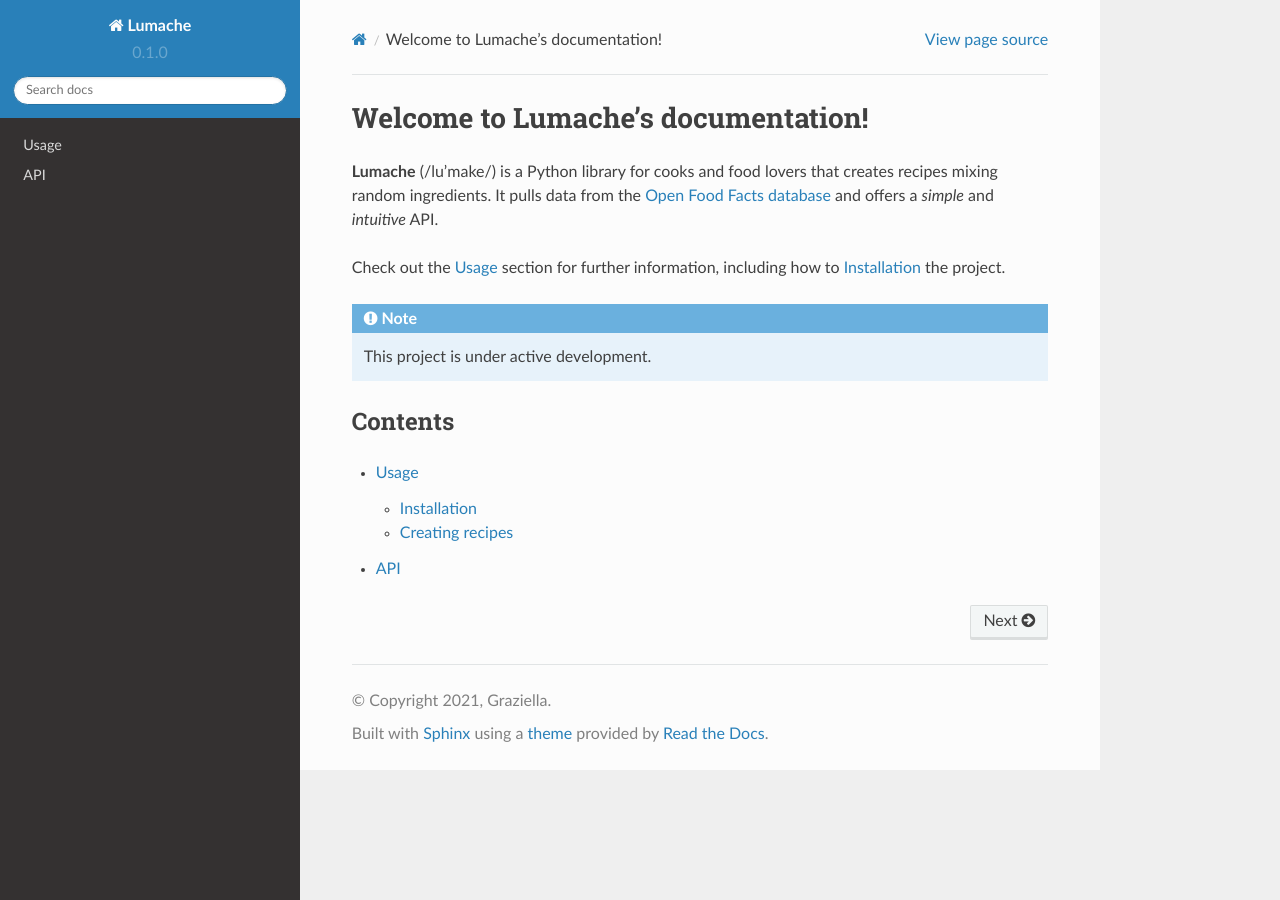
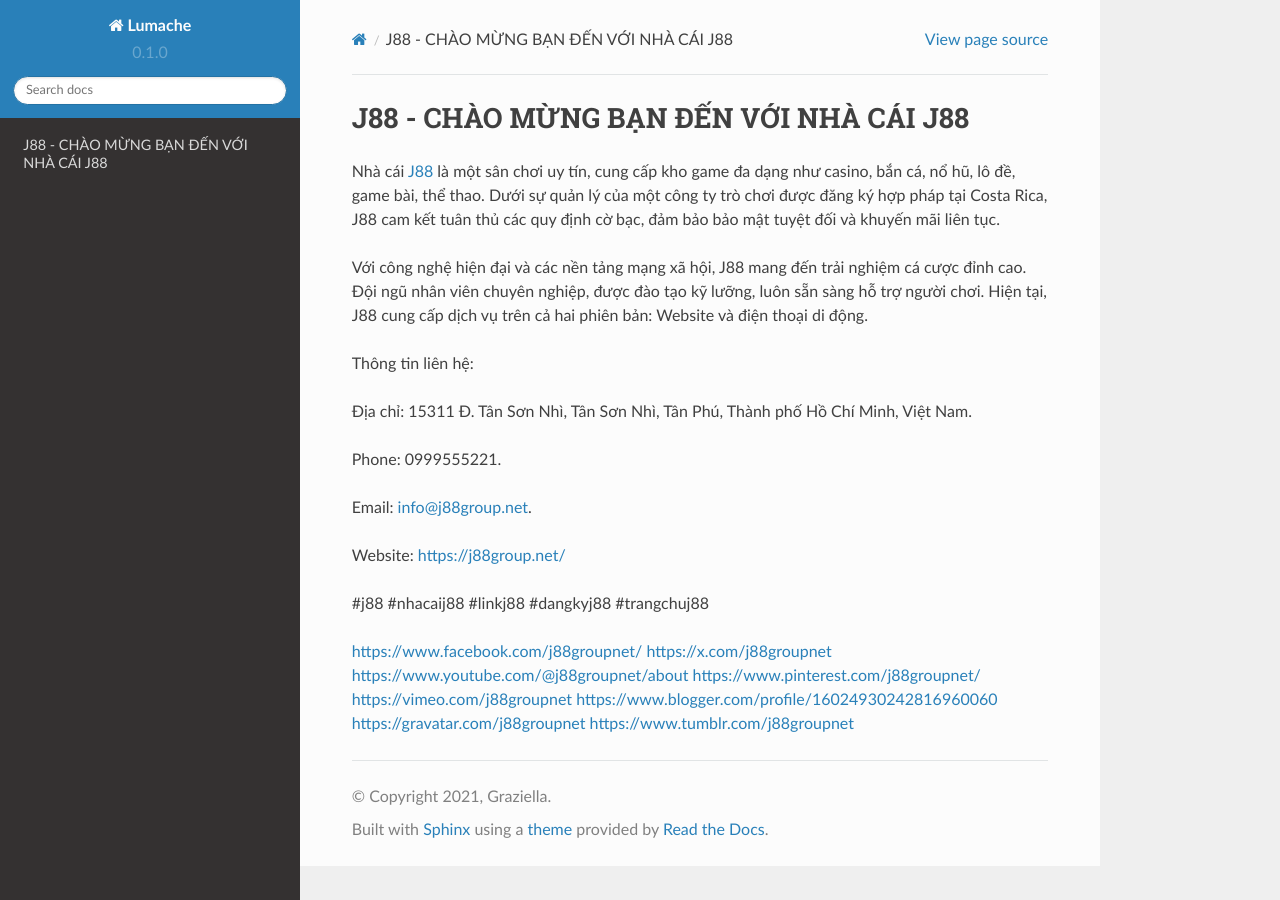
Before and after one commit to socialentity/j88groupnet, a Sphinx documentation site: the page built from docs/source/index.rst, in a window 1280 px wide. Built offline with Sphinx 7.4.7 and the Read the Docs theme 2.0.0, drawn with Linux system fonts in a browser that asks for light colours.

Commit message:
Update index.rst

```diff
--- a/docs/source/index.rst
+++ b/docs/source/index.rst
@@ -1,22 +1,27 @@
-Welcome to Lumache's documentation!
+J88 - CHÀO MỪNG BẠN ĐẾN VỚI NHÀ CÁI J88
 ===================================
 
-**Lumache** (/lu'make/) is a Python library for cooks and food lovers
-that creates recipes mixing random ingredients.
-It pulls data from the `Open Food Facts database <https://world.openfoodfacts.org/>`_
-and offers a *simple* and *intuitive* API.
+Nhà cái `J88 <https://j88group.net/>`_ là một sân chơi uy tín, cung cấp kho game đa dạng như casino, bắn cá, nổ hũ, lô đề, game bài, thể thao. Dưới sự quản lý của một công ty trò chơi được đăng ký hợp pháp tại Costa Rica, J88 cam kết tuân thủ các quy định cờ bạc, đảm bảo bảo mật tuyệt đối và khuyến mãi liên tục.
 
-Check out the :doc:`usage` section for further information, including
-how to :ref:`installation` the project.
+Với công nghệ hiện đại và các nền tảng mạng xã hội, J88 mang đến trải nghiệm cá cược đỉnh cao. Đội ngũ nhân viên chuyên nghiệp, được đào tạo kỹ lưỡng, luôn sẵn sàng hỗ trợ người chơi. Hiện tại, J88 cung cấp dịch vụ trên cả hai phiên bản: Website và điện thoại di động.
 
-.. note::
+Thông tin liên hệ:
 
-   This project is under active development.
+Địa chỉ: 15311 Đ. Tân Sơn Nhì, Tân Sơn Nhì, Tân Phú, Thành phố Hồ Chí Minh, Việt Nam.
 
-Contents
---------
+Phone: 0999555221.
 
-.. toctree::
+Email: info@j88group.net.
 
-   usage
-   api
+Website: `https://j88group.net/ <https://j88group.net/>`_
+
+#j88 #nhacaij88 #linkj88 #dangkyj88 #trangchuj88
+
+`https://www.facebook.com/j88groupnet/ <https://www.facebook.com/j88groupnet/>`_
+`https://x.com/j88groupnet <https://x.com/j88groupnet>`_
+`https://www.youtube.com/@j88groupnet/about <https://www.youtube.com/@j88groupnet/about>`_
+`https://www.pinterest.com/j88groupnet/ <https://www.pinterest.com/j88groupnet/>`_
+`https://vimeo.com/j88groupnet <https://vimeo.com/j88groupnet>`_
+`https://www.blogger.com/profile/16024930242816960060 <https://www.blogger.com/profile/16024930242816960060>`_
+`https://gravatar.com/j88groupnet <https://gravatar.com/j88groupnet>`_
+`https://www.tumblr.com/j88groupnet <https://www.tumblr.com/j88groupnet>`_
```
